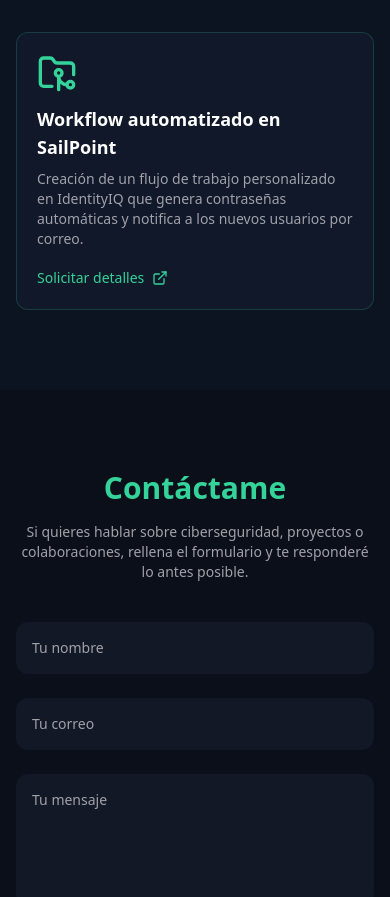
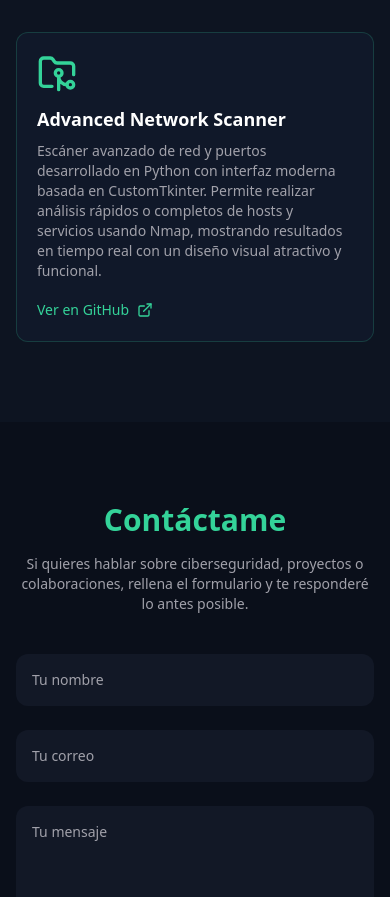
Before and after one commit to adrigomezv01/adriangvc, a React (Vite) app: page / in a window 390 px wide. Shown: the part 1445-2342 px from the top of the page. Built offline with nearby package versions, Linux system fonts and the light colour scheme.

Commit message:
Versión final responsive con Advanced Network Scanner

```diff
--- a/src/App.jsx
+++ b/src/App.jsx
@@ -135,6 +135,7 @@
         <h2 className="text-3xl font-bold mb-8 text-emerald-400">Proyectos destacados</h2>
 
         <div className="grid sm:grid-cols-2 gap-8">
+          {/* Proyecto 1 */}
           <motion.div
             whileHover={{ scale: 1.02 }}
             className="rounded-xl border border-emerald-400/20 p-5 sm:p-6 bg-[#101829]"
@@ -155,23 +156,28 @@
             </a>
           </motion.div>
 
+          {/* Proyecto 2 - Nuevo */}
           <motion.div
             whileHover={{ scale: 1.02 }}
             className="rounded-xl border border-emerald-400/20 p-5 sm:p-6 bg-[#101829]"
           >
             <FolderGit2 className="w-10 h-10 text-emerald-400 mb-3" />
             <h3 className="text-lg sm:text-xl font-semibold mb-2">
-              Workflow automatizado en SailPoint
+              Advanced Network Scanner
             </h3>
             <p className="text-zinc-400 mb-4 text-sm sm:text-base">
-              Creación de un flujo de trabajo personalizado en IdentityIQ que genera
-              contraseñas automáticas y notifica a los nuevos usuarios por correo.
+              Escáner avanzado de red y puertos desarrollado en Python con interfaz moderna
+              basada en CustomTkinter. Permite realizar análisis rápidos o completos de
+              hosts y servicios usando Nmap, mostrando resultados en tiempo real con un
+              diseño visual atractivo y funcional.
             </p>
             <a
-              href="mailto:adriangomezvaladesc01@gmail.com?subject=Info%20sobre%20Workflow%20SailPoint"
+              href="https://github.com/adrigomezv01/advanced-network-scanner"
+              target="_blank"
+              rel="noopener noreferrer"
               className="inline-flex items-center gap-2 text-emerald-400 hover:text-emerald-300 text-sm sm:text-base"
             >
-              Solicitar detalles <ExternalLink className="w-4 h-4" />
+              Ver en GitHub <ExternalLink className="w-4 h-4" />
             </a>
           </motion.div>
         </div>
```
